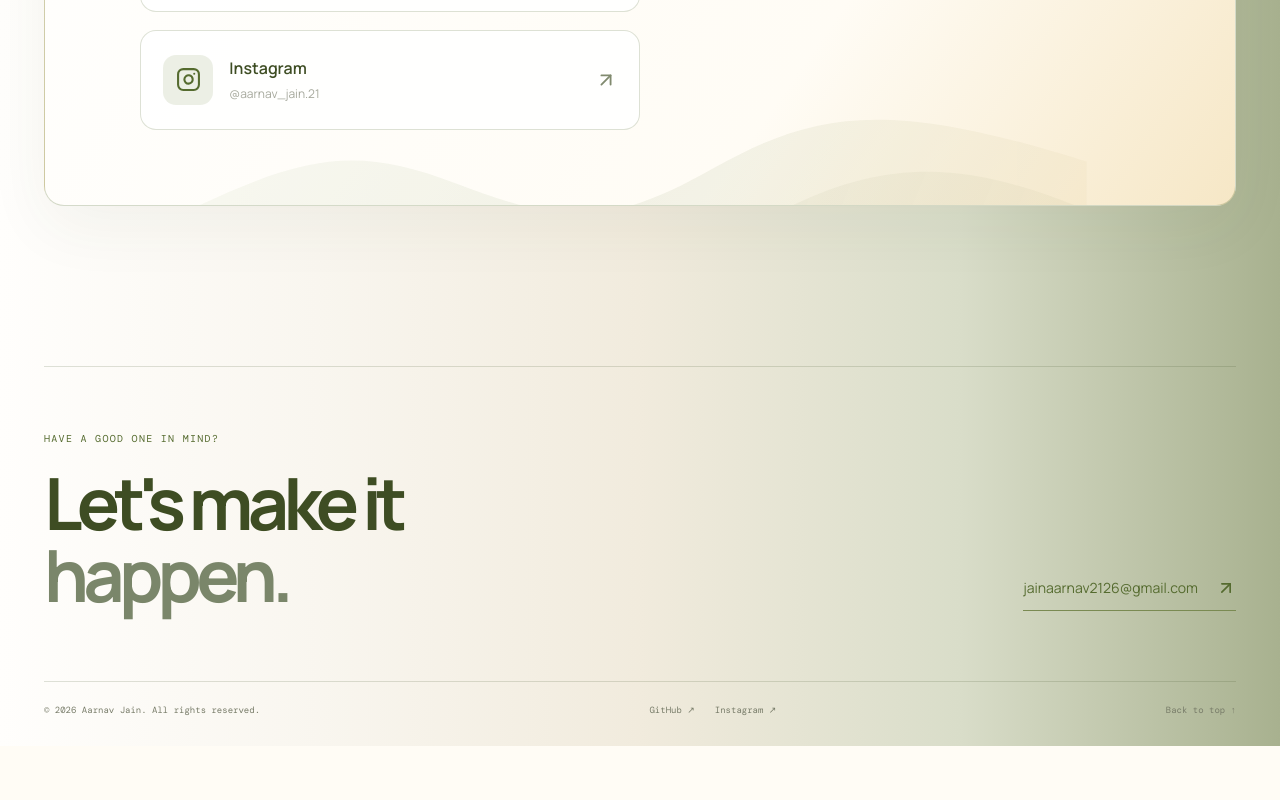
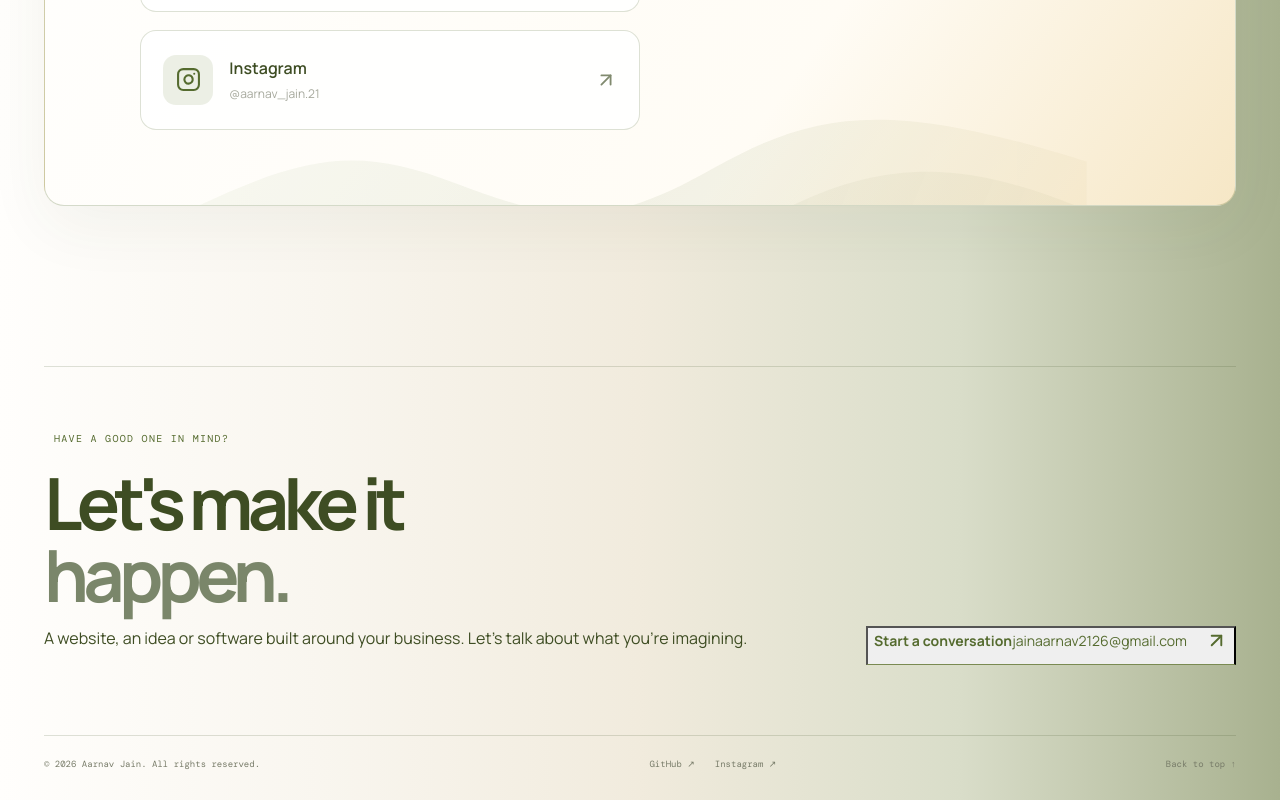
Before and after one commit to rnvjn2126/portfolio, a React (Vite) app: page / in a window 1280 px wide. Shown: the part 8859-9659 px from the top of the page. Before the commit the page ends 9605 px from the top, so only its background shows below. Built offline with nearby package versions, Linux system fonts and the light colour scheme; no server answers.

Commit message:
Strengthen footer invitation and offer shared email contact dialog

```diff
--- a/src/components/Footer.jsx
+++ b/src/components/Footer.jsx
@@ -1,12 +1,26 @@
 import { ArrowUpRight } from 'lucide-react'
 import { site } from '../data/site'
+import { EmailTrigger } from './EmailContact'
 
 export default function Footer() {
   return (
     <footer className="footer shell">
       <div className="footer-top">
-        <div><span className="eyebrow">HAVE A GOOD ONE IN MIND?</span><h2>Let's make it<br/><span className="muted">happen.</span></h2></div>
-        <a className="footer-mail" href={`mailto:${site.email}`}>{site.email}<ArrowUpRight size={20}/></a>
+        <div className="footer-pitch">
+          <span className="eyebrow footer-eyebrow">
+            <span className="footer-eyebrow-mark" aria-hidden="true" />
+            HAVE A GOOD ONE IN MIND?
+          </span>
+          <h2>Let's make it<br/><span className="muted">happen.</span></h2>
+          <p className="footer-description">A website, an idea or software built around your business. Let's talk about what you're imagining.</p>
+        </div>
+        <EmailTrigger className="footer-mail" aria-label={'Contact me by email: ' + site.email}>
+          <span className="footer-mail-copy">
+            <strong>Start a conversation</strong>
+            <span>{site.email}</span>
+          </span>
+          <ArrowUpRight size={23} aria-hidden="true" />
+        </EmailTrigger>
       </div>
       <div className="footer-bottom">
         <span>© {new Date().getFullYear()} {site.name}. All rights reserved.</span>
```
